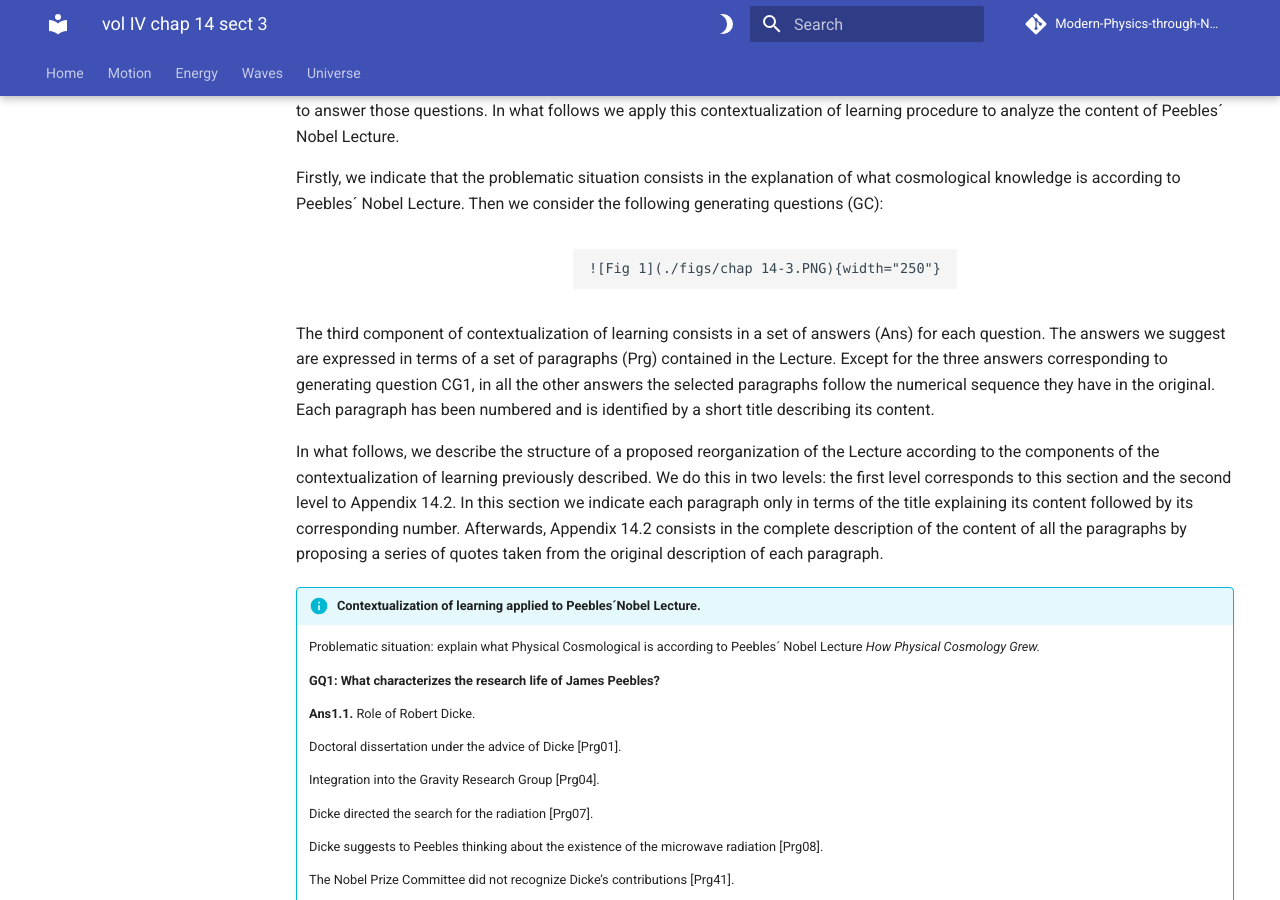
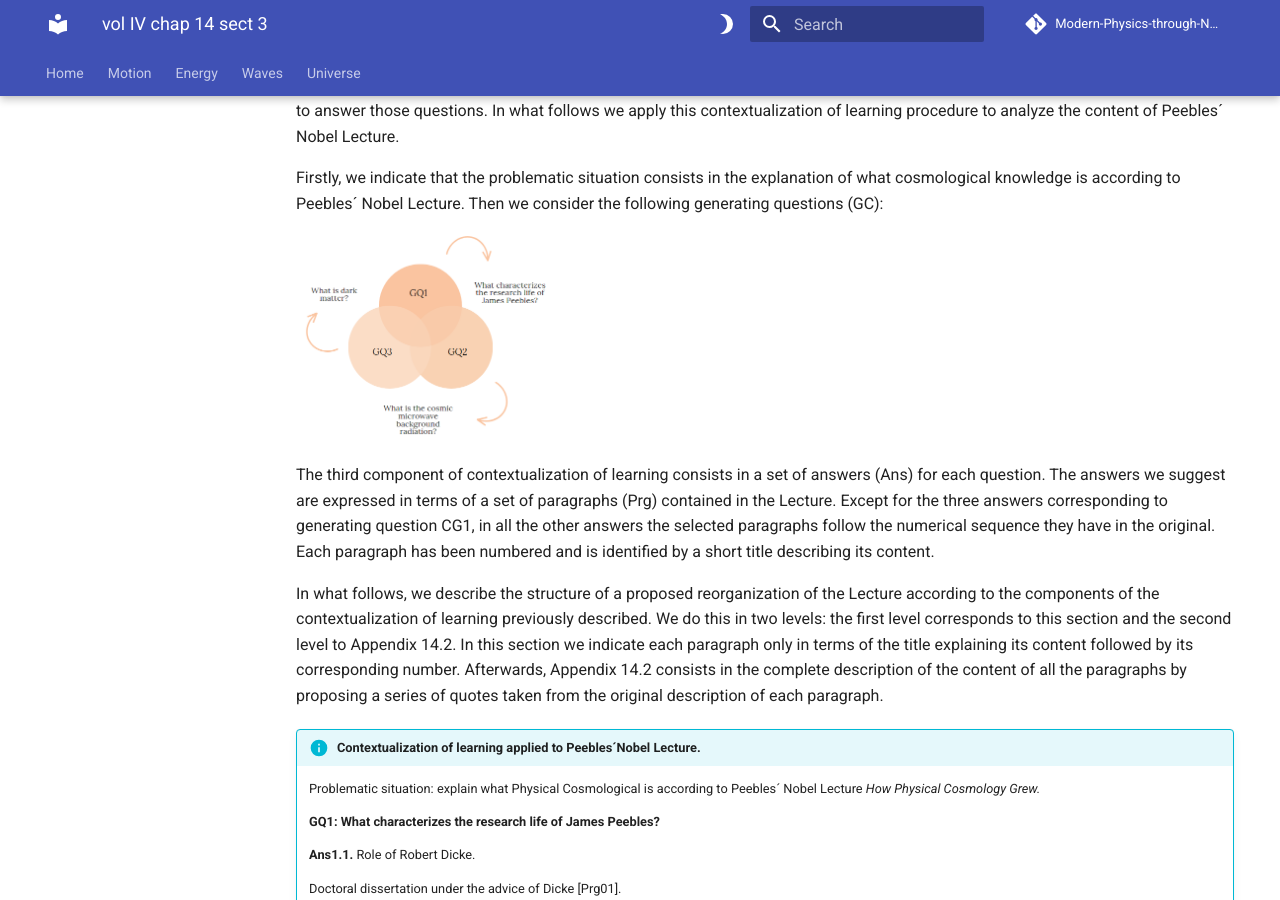
Before and after one commit to modphysnobel/modphysnobel.github.io, an MkDocs documentation site: the page built from docs/vol-IV/vol-IV-chap-14-sect-3.md, in a window 1280 px wide and 900 px high, scrolled down 787 px. Built offline with MkDocs 1.6.1 and Material for MkDocs 9.7.7, drawn with Linux system fonts in a browser that asks for light colours; some web fonts are replaced; comment, search, counter and statistics services are not loaded.

Commit message:
Update vol-IV-chap-14-sect-3.md

```diff
--- a/docs/vol-IV/vol-IV-chap-14-sect-3.md
+++ b/docs/vol-IV/vol-IV-chap-14-sect-3.md
@@ -18,9 +18,7 @@ Three elements characterize contextualization of learning: the proposition of a
 
 Firstly, we indicate that the problematic situation consists in the explanation of what cosmological knowledge is according to Peebles´ Nobel Lecture. Then we consider the following generating questions (GC):
 
-<figure markdown>
-	![Fig 1](./figs/chap 14-3.PNG){width="250"}
-	</figure>
+![Fig 1](./figs/chap 14-3.PNG){width="250"}
 
 The third component of contextualization of learning consists in a set of answers (Ans) for each question. The answers we suggest are expressed in terms of a set of paragraphs (Prg) contained in the Lecture. Except for the three answers corresponding to generating question CG1, in all the other answers the selected paragraphs follow the numerical sequence they have in the original. Each paragraph has been numbered and is identified by a short title describing its content.
 
```
